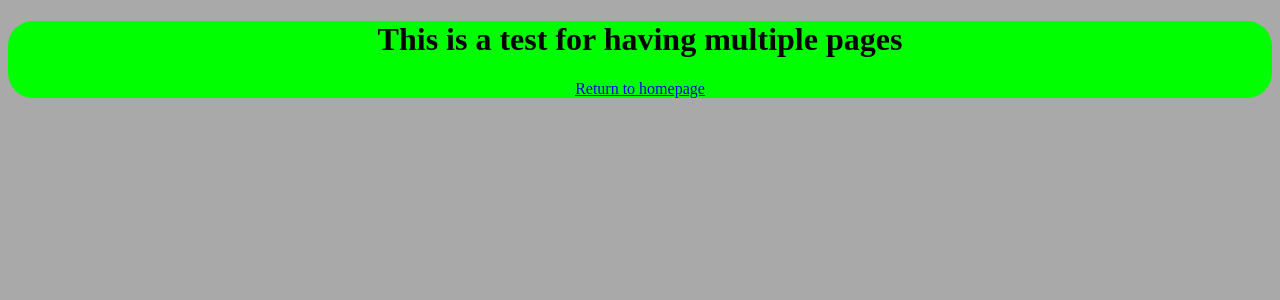
After one commit to Dravani/HypeHS-2020, a PHP site: page /testpage1.html in a window 1280 px wide. The commit adds this page. Shown: the top 300 px of the page. Run offline with PHP 8.4, Linux system fonts and the light colour scheme.

Commit message:
Extra Pages
Renamed the main page to homepage.html and tried out having multiple pages

```diff
--- a/htmltemplate.html
+++ b/homepage.html
@@ -17,6 +17,7 @@
   <div class="a">
     <h1>Hype HS</h1>
     <h2>Welcome to Hype HS!</h2>
+    <h4><a href="testpage1.html">Check out test page 1.</a></h4>
     <img src="images/the_overseer.jpg" alt="default text">
   </div>
 
--- a/stylesheet.css
+++ b/stylesheet.css
@@ -7,7 +7,7 @@ div.a {
     background-color: #66c2ff;
 }
 div.b {
-    background-color: #48522c;
+    background-color: #00ff00;
 }
 
 img {
--- /dev/null
+++ b/testpage1.html
@@ -0,0 +1,20 @@
+<!DOCTYPE html>
+<html>
+
+<head>
+
+    <title>Test Page 1</title>
+    <link rel="stylesheet" type="text/css" href="stylesheet.css">
+
+</head>
+
+<body>
+
+    <div class='b'>
+        <h1>This is a test for having multiple pages</h1>
+        <a href="homepage.html">Return to homepage</a>
+    </div>
+
+</body>
+
+</html>
```
